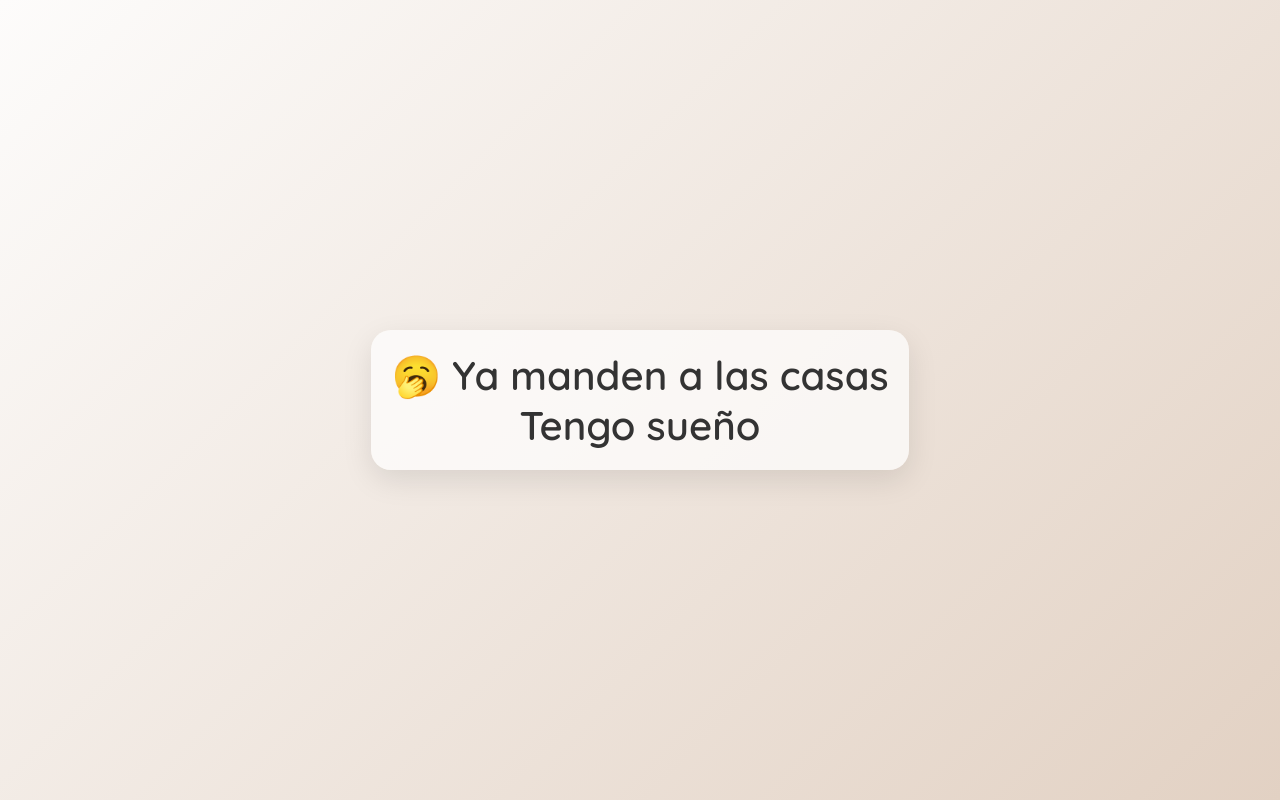
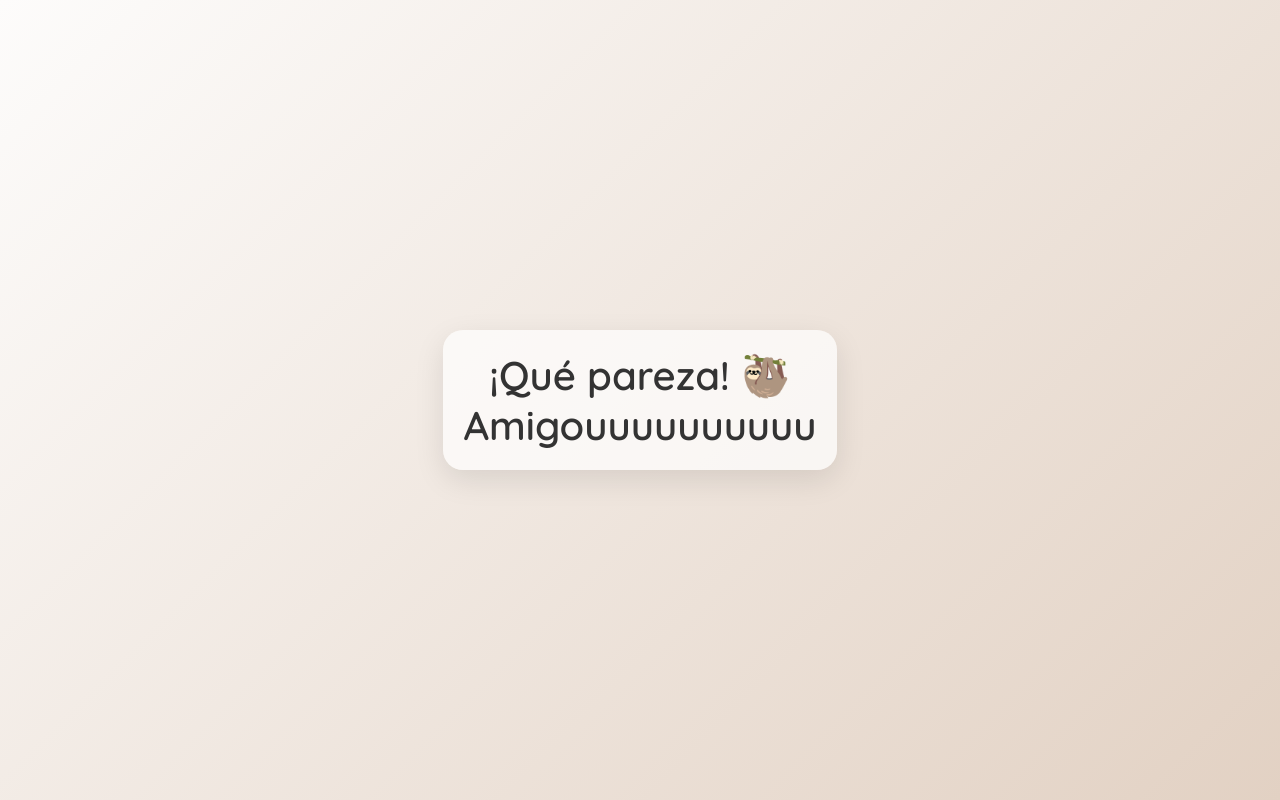
Before and after one commit to churipakinti/JustForFun, a plain HTML site: page index.html in a window 1280 px wide. Drawn offline with Linux system fonts and the light colour scheme.

Commit message:
Update index.html

```diff
--- a/index.html
+++ b/index.html
@@ -36,8 +36,8 @@
 </head>
 <body>
   <div class="message">
-    🥱 Ya manden a las casas<br>
-   Tengo sueño<br>
+    ¡Qué pareza! 🦥<br>
+   Amigouuuuuuuuuu<br>
   </div>
 </body>
 </html>
```
